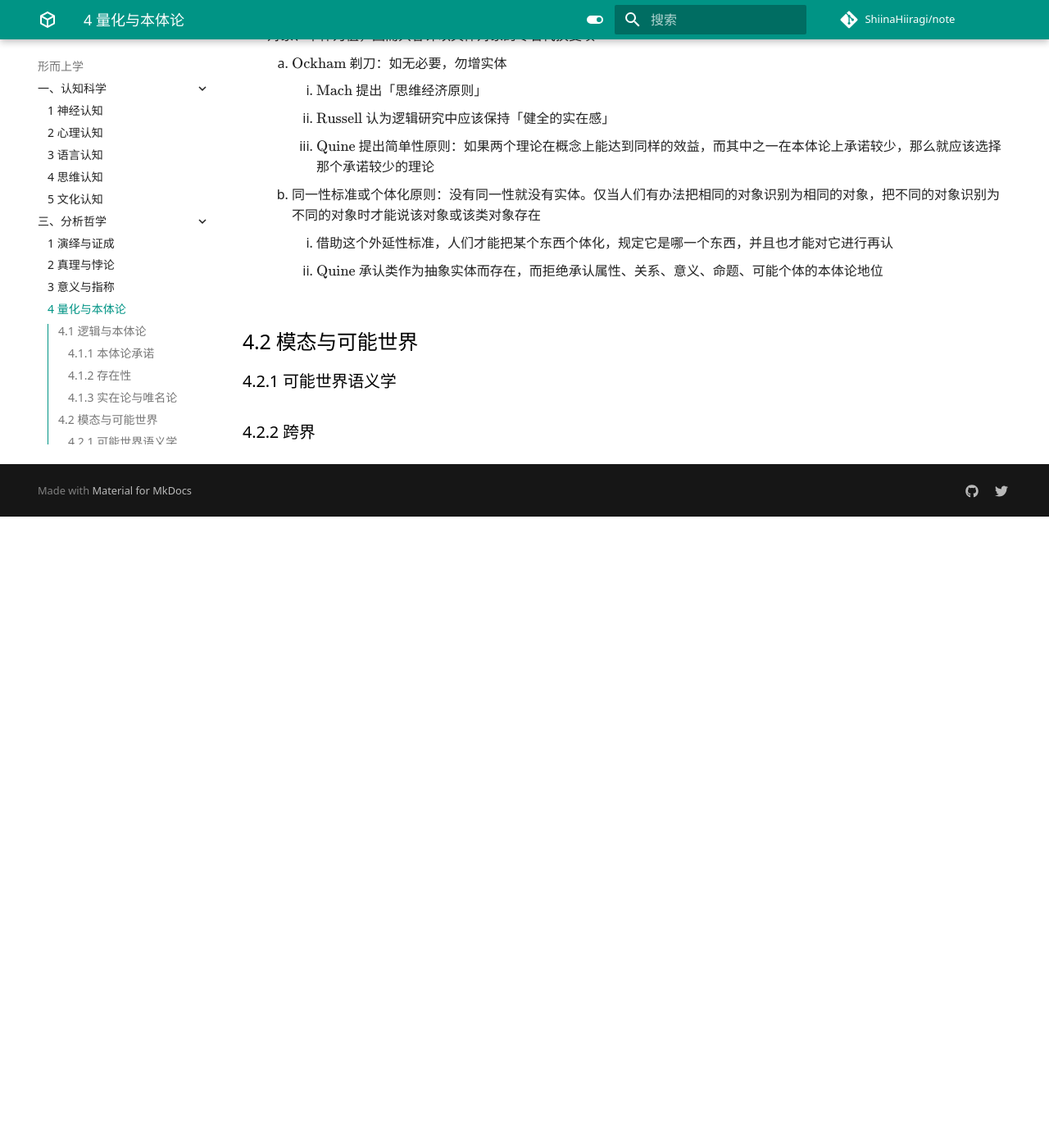
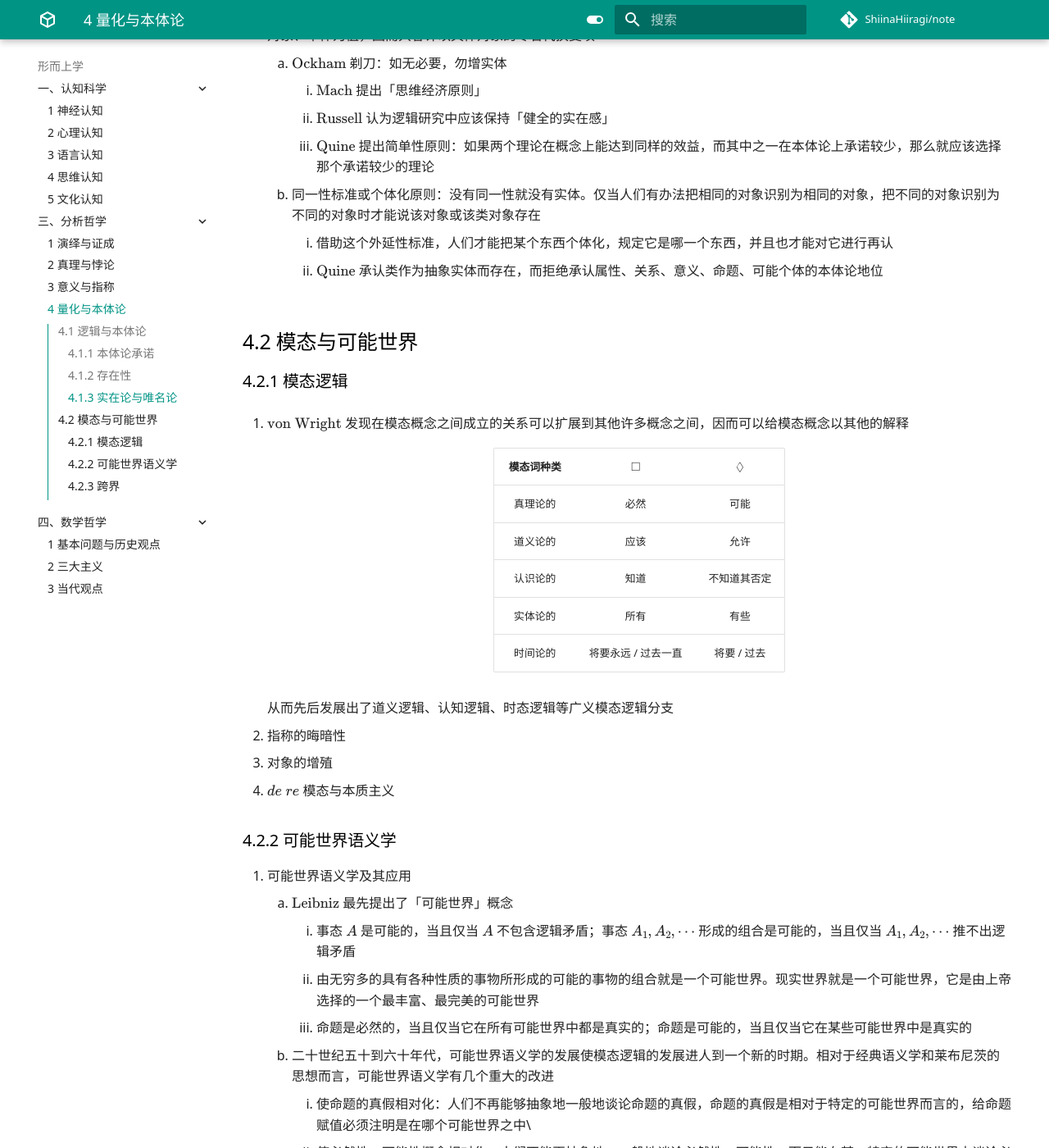
Before and after one commit to ShiinaHiiragi/note, an MkDocs documentation site: the page built from docs/meta/logic/onto.md, in a window 1280 px wide and 1400 px high, scrolled down 3990 px. Shown: the whole window at 82% size. Built offline with MkDocs 1.6.1 and Material for MkDocs 9.7.7, drawn with Linux system fonts in a browser that asks for light colours; comment, search, counter and statistics services are not loaded; before the commit the page ends 4620 px from its top, so only the background shows below that; some of the changed text lies outside the part shown.

Commit message:
frame for last run

```diff
--- a/docs/meta/logic/onto.md
+++ b/docs/meta/logic/onto.md
@@ -105,6 +105,41 @@
         2. $\text{Quine}$ 承认类作为抽象实体而存在，而拒绝承认属性、关系、意义、命题、可能个体的本体论地位
 
 ## 4.2 模态与可能世界
-### 4.2.1 可能世界语义学
+### 4.2.1 模态逻辑
+1. $\text{von Wright}$ 发现在模态概念之间成立的关系可以扩展到其他许多概念之间，因而可以给模态概念以其他的解释
 
-### 4.2.2 跨界
+    <div class="text-table">
+
+    | 模态词种类 |      $\square$      |  $\lozenge$  |
+    | :--------: | :-----------------: | :----------: |
+    |  真理论的  |        必然         |     可能     |
+    |  道义论的  |        应该         |     允许     |
+    |  认识论的  |        知道         | 不知道其否定 |
+    |  实体论的  |        所有         |     有些     |
+    |  时间论的  | 将要永远 / 过去一直 | 将要 / 过去  |
+
+    </div>
+
+    从而先后发展出了道义逻辑、认知逻辑、时态逻辑等广义模态逻辑分支
+
+2. 指称的晦暗性
+3. 对象的增殖
+4. $de \ re$ 模态与本质主义
+
+### 4.2.2 可能世界语义学
+1. 可能世界语义学及其应用
+    1. $\text{Leibniz}$ 最先提出了「可能世界」概念
+        1. 事态 $A$ 是可能的，当且仅当 $A$ 不包含逻辑矛盾；事态 $A_1, A_2, \cdots$ 形成的组合是可能的，当且仅当 $A_1, A_2, \cdots$ 推不出逻辑矛盾
+        2. 由无穷多的具有各种性质的事物所形成的可能的事物的组合就是一个可能世界。现实世界就是一个可能世界，它是由上帝选择的一个最丰富、最完美的可能世界
+        3. 命题是必然的，当且仅当它在所有可能世界中都是真实的；命题是可能的，当且仅当它在某些可能世界中是真实的
+    2. 二十世纪五十到六十年代，可能世界语义学的发展使模态逻辑的发展进人到一个新的时期。相对于经典语义学和莱布尼茨的思想而言，可能世界语义学有几个重大的改进
+        1. 使命题的真假相对化：人们不再能够抽象地一般地谈论命题的真假，命题的真假是相对于特定的可能世界而言的，给命题赋值必须注明是在哪个可能世界之中\
+        2. 使必然性、可能性概念相对化：人们不能再抽象地、一般地谈论必然性、可能性，而只能在某一特定的可能世界中谈论必然性和可能性
+        3. 使可能世界之间具有一定的关系：命题在某一可能世界中的必然性，是相对于与该可能世界有关的所有可能世界而言的
+            - 命题在某一可能世界中是必然的。当且仅当它在与该可能世界有关的所有可能世界中都是真的
+            - 命题在某一可能世界中是可能的，当且仅当它在与该可能世界有关的某些可能世界中是真的
+    3. 可能世界语义学为模态逻辑提供了适用的语义工具，使模态概念得到了与直观吻合且简明的解释，并证明了几乎所有模态逻辑系统的可靠性和完全性
+2. 可能的世界的定义问题
+3. 可能世界的本体论地位
+
+### 4.2.3 跨界
```
